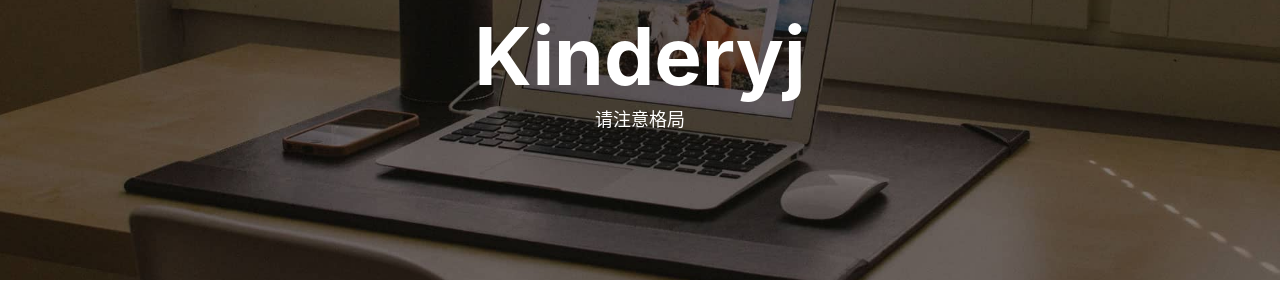
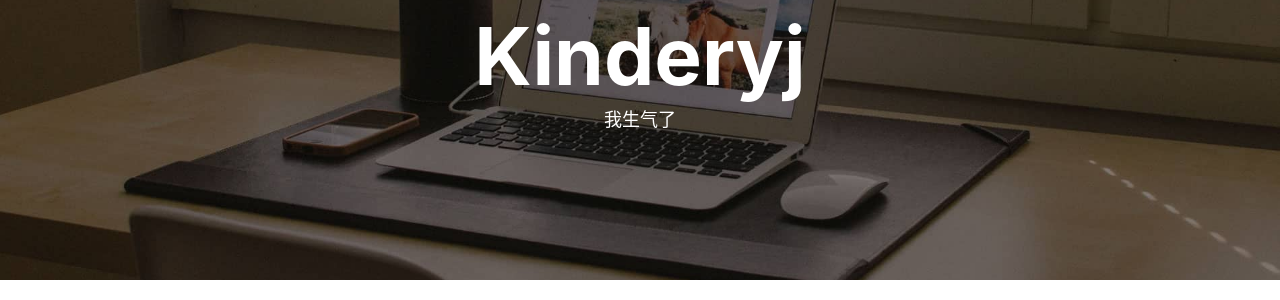
Before and after one commit to kinderyj/kinderyj.github.io, a Jekyll site: the page built from index.html, in a window 1280 px wide. Shown: the part 138-438 px from the top of the page. Built offline with Jekyll 4.4.1, drawn with Linux system fonts in a browser that asks for light colours; nearby versions of some CDN libraries; the list of posts is cut into pages by our own code; comment, search, counter and statistics services are not loaded.

Commit message:
Update index.html

```diff
--- a/index.html
+++ b/index.html
@@ -1,6 +1,6 @@
 ---
 layout: page
-description: "请注意格局"
+description: "我生气了"
 ---
 
 {% for post in paginator.posts %}
```
